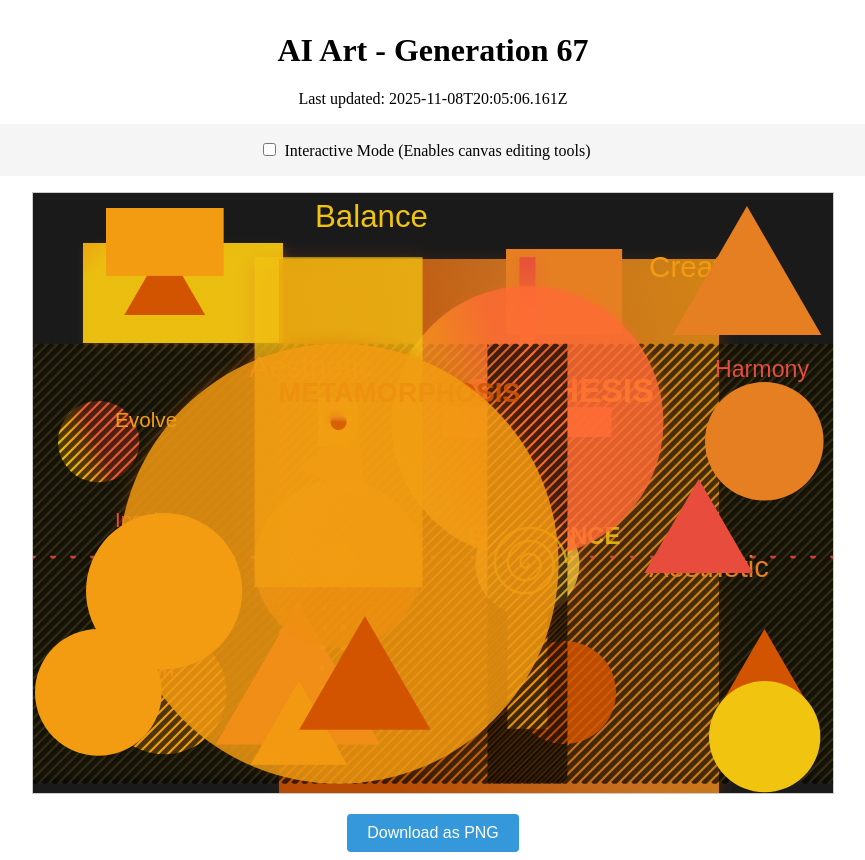
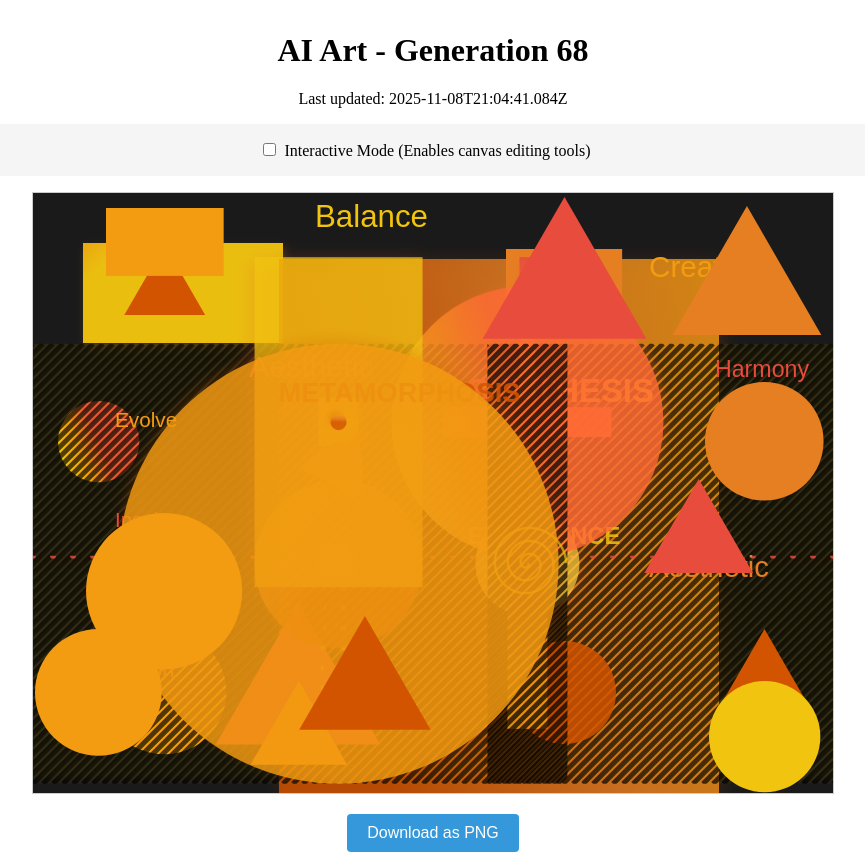
Before and after one commit to mcclowes/ai-art, a React (Vite) app: page / in a window 1280 px wide. Shown: the whole page, without its empty margins (207-1072 px from the left). Built offline with nearby package versions, Linux system fonts and the light colour scheme.

Commit message:
Improve artwork - Generation 68

```diff
--- a/src/artwork-state.ts
+++ b/src/artwork-state.ts
@@ -863,9 +863,17 @@ export const artworkState: ArtworkState = {
       "size": 75.89763083042388,
       "fillStyle": "#d35400",
       "id": "triangle_1762628676073"
+    },
+    {
+      "type": "triangle",
+      "x": 531.5072047591161,
+      "y": 98.50720475911606,
+      "size": 94.50720475911606,
+      "fillStyle": "#e74c3c",
+      "id": "triangle_1762635881084"
     }
   ],
-  "generation": 67,
-  "lastUpdated": "2025-11-08T20:05:06.161Z",
+  "generation": 68,
+  "lastUpdated": "2025-11-08T21:04:41.084Z",
   "cycleStarted": "2025-11-06T02:35:49.500Z"
 };
```
